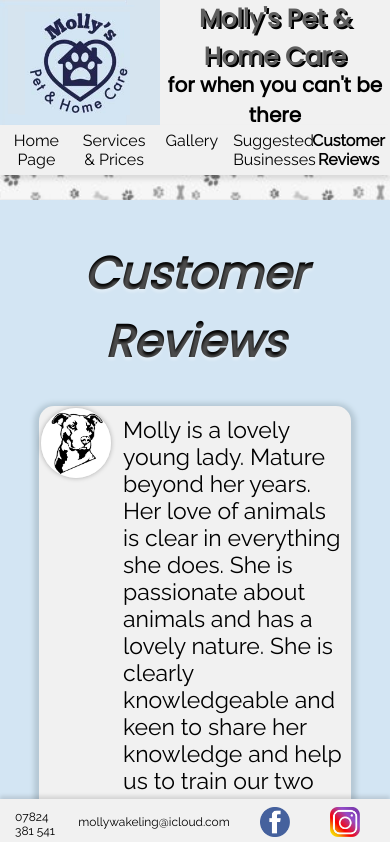
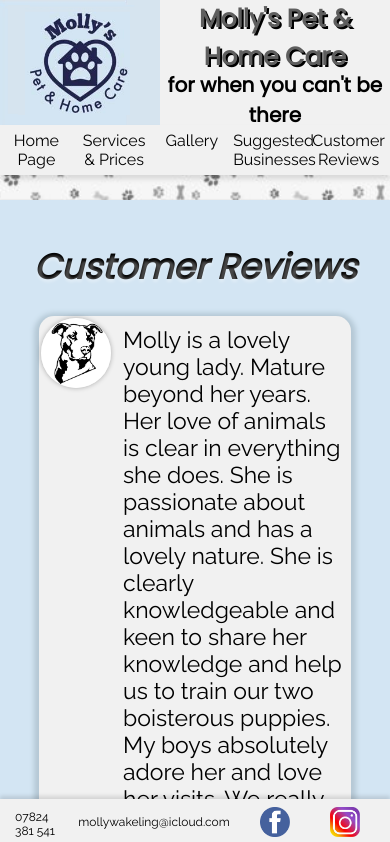
Before and after one commit to Dwake5/Mollys-frontend, a React (Create React App) app: page /Reviews in a window 390 px wide. Shown: the top 842 px of the page. Built offline with nearby package versions, Linux system fonts and the light colour scheme; no server answers.

Commit message:
remove bold current page from mobile

```diff
--- a/src/components/NavBar/HyperLinks/index.js
+++ b/src/components/NavBar/HyperLinks/index.js
@@ -10,19 +10,19 @@
     return (
         basic ?
         <LinkDiv row>
-            <StyledLink basic="true" activeClassName="selected" exact to='/'>
+            <StyledLink basic="true" activeClassName="noBold" exact to='/'>
                 Home <div>Page</div>
             </StyledLink>
-            <StyledLink basic="true" activeClassName="selected" to='/Services' >
+            <StyledLink basic="true" activeClassName="noBold" to='/Services' >
                 Services & Prices
             </StyledLink>
-            <StyledLink basic="true" activeClassName="selected" to='/Gallery'>
+            <StyledLink basic="true" activeClassName="noBold" to='/Gallery'>
                 Gallery
             </StyledLink>
-            <StyledLink basic="true" activeClassName="selected" to='/BusinessRecommendations'>
+            <StyledLink basic="true" activeClassName="noBold" to='/BusinessRecommendations'>
                 Suggested Businesses
             </StyledLink>
-            <StyledLink basic="true" activeClassName="selected" to='/Reviews'>
+            <StyledLink basic="true" activeClassName="noBold" to='/Reviews'>
                 Customer Reviews
             </StyledLink>
         </LinkDiv>
--- a/src/components/NavBar/HyperLinks/style.js
+++ b/src/components/NavBar/HyperLinks/style.js
@@ -29,13 +29,13 @@
     `}
 
     ${props => props.basic && css`
-    :hover {
-        background: rgb(214, 228, 239);
-    }
-`}
+        :hover {
+            background: rgb(214, 228, 239);
+        }
+    `}
 
     &.${props => props.activeClassName} {
-        font-weight: 700;
+        font-weight: ${props => props.basic ? '400' : '700' };
     }
 
     &>span {
--- a/src/theme.js
+++ b/src/theme.js
@@ -12,4 +12,7 @@
     background-clip: text;
     text-shadow: 0px 3px 3px rgba(255,255,255,0.3);
 
+    @media screen and (max-width: 680px) {
+        font-size: 35px;
+    }
 `
```
